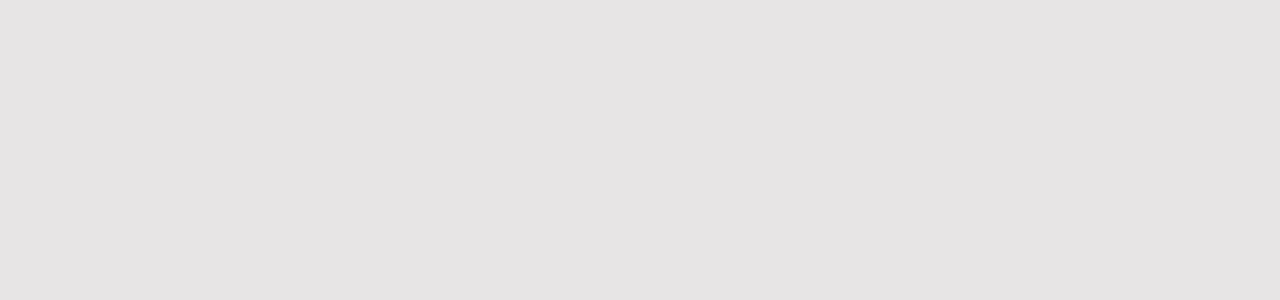
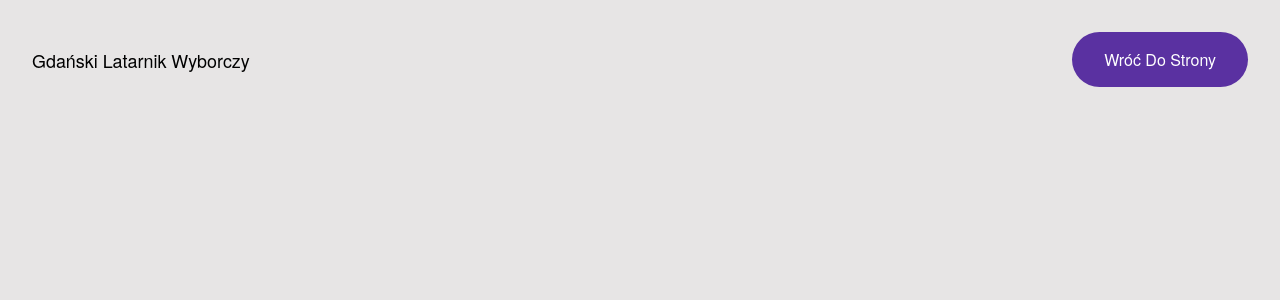
Before and after one commit to julnac/gdanski-latarnik-wyborczy, a React (Vite) app: page /wynik in a window 1280 px wide. Before the commit this address had no page. Shown: the top 300 px of the page. Built offline with nearby package versions, Linux system fonts and the light colour scheme.

Commit message:
init wynik page

```diff
--- a/src/App.tsx
+++ b/src/App.tsx
@@ -3,6 +3,7 @@ import './App.css'
 import { BrowserRouter as Router, Route, Routes } from 'react-router-dom';
 import Home from './pages/Home';
 import Ankieta from './pages/Ankieta';
+import Wynik from './pages/Wynik';
 
 function App() {
   // const [count, setCount] = useState(0)
@@ -13,6 +14,7 @@ function App() {
         <Routes>
           <Route path='/' Component={Home} />
           <Route path='/ankieta' Component={Ankieta} />
+          <Route path='/wynik' Component={Wynik} />
         </Routes>
       </div>
     </Router>
--- a/src/pages/Ankieta.tsx
+++ b/src/pages/Ankieta.tsx
@@ -145,16 +145,7 @@ const Ankieta = () => {
                     {statements.map((_, i) => (
                         <button className={`button__secondary ${currentStatement?.index == i ? 'button__secondary_active' : ''}`} onClick={() => handleStatementChange(i)}>{i+1}</button>
                     ))}
-                    {/* <button className={`button__secondary ${currentStatement?.index == 1 ? 'button__secondary_active' : ''}`} onClick={() => handleStatementChange(1)}>1</button>
-                    <button className={`button__secondary ${currentStatement?.index == 2 ? 'button__secondary_active' : ''}`} onClick={() => handleStatementChange(2)}>2</button>
-                    <button className={`button__secondary ${currentStatement?.index == 3 ? 'button__secondary_active' : ''}`} onClick={() => handleStatementChange(3)}>3</button>
-                    <button className={`button__secondary ${currentStatement?.index == 4 ? 'button__secondary_active' : ''}`} onClick={() => handleStatementChange(4)}>4</button>
-                    <button className={`button__secondary ${currentStatement?.index == 5 ? 'button__secondary_active' : ''}`} onClick={() => handleStatementChange(5)}>5</button>
-                    <button className={`button__secondary ${currentStatement?.index == 6 ? 'button__secondary_active' : ''}`} onClick={() => handleStatementChange(6)}>6</button>
-                    <button className={`button__secondary ${currentStatement?.index == 7 ? 'button__secondary_active' : ''}`} onClick={() => handleStatementChange(7)}>7</button>
-                    <button className={`button__secondary ${currentStatement?.index == 8 ? 'button__secondary_active' : ''}`} onClick={() => handleStatementChange(8)}>8</button>
-                    <button className={`button__secondary ${currentStatement?.index == 9 ? 'button__secondary_active' : ''}`} onClick={() => handleStatementChange(9)}>9</button>
-                    <button className={`button__secondary ${currentStatement?.index == 10 ? 'button__secondary_active' : ''}`} onClick={() => handleStatementChange(10)}>10</button> */}
+                    <Link to="/Wynik"><button className="button__secondary">Wynik</button></Link>
                 </div>
             </div>
         </section>
--- /dev/null
+++ b/src/pages/Wynik.tsx
@@ -0,0 +1,18 @@
+import { Link } from "react-router-dom";
+import "../styles/wynik.scss";
+
+const Wynik = () => {
+    return (
+        <section className="section wynik" id="Wynik">
+            <div className="nawigacja">
+                <div className="logo">
+                    <a href="#Hero">Gdański Latarnik Wyborczy</a>
+                </div>
+                <Link to="/"><button className="button">Wróć do strony</button></Link>
+            </div>
+            <div className="ankieta__karuzela"></div>
+        </section>
+    )
+}
+
+export default Wynik;
--- /dev/null
+++ b/src/styles/wynik.scss
@@ -0,0 +1,15 @@
+.wynik{
+    margin: 0;
+    padding: 0;
+    .nawigacja{
+        display: flex;
+        justify-content: space-between;
+        align-items: center;
+        grid-column: 1/13;
+        padding: 2rem 2rem 0 2rem;
+        position: absolute;
+        top: 0;
+        right: 0;
+        left: 0;
+    }
+}
```
